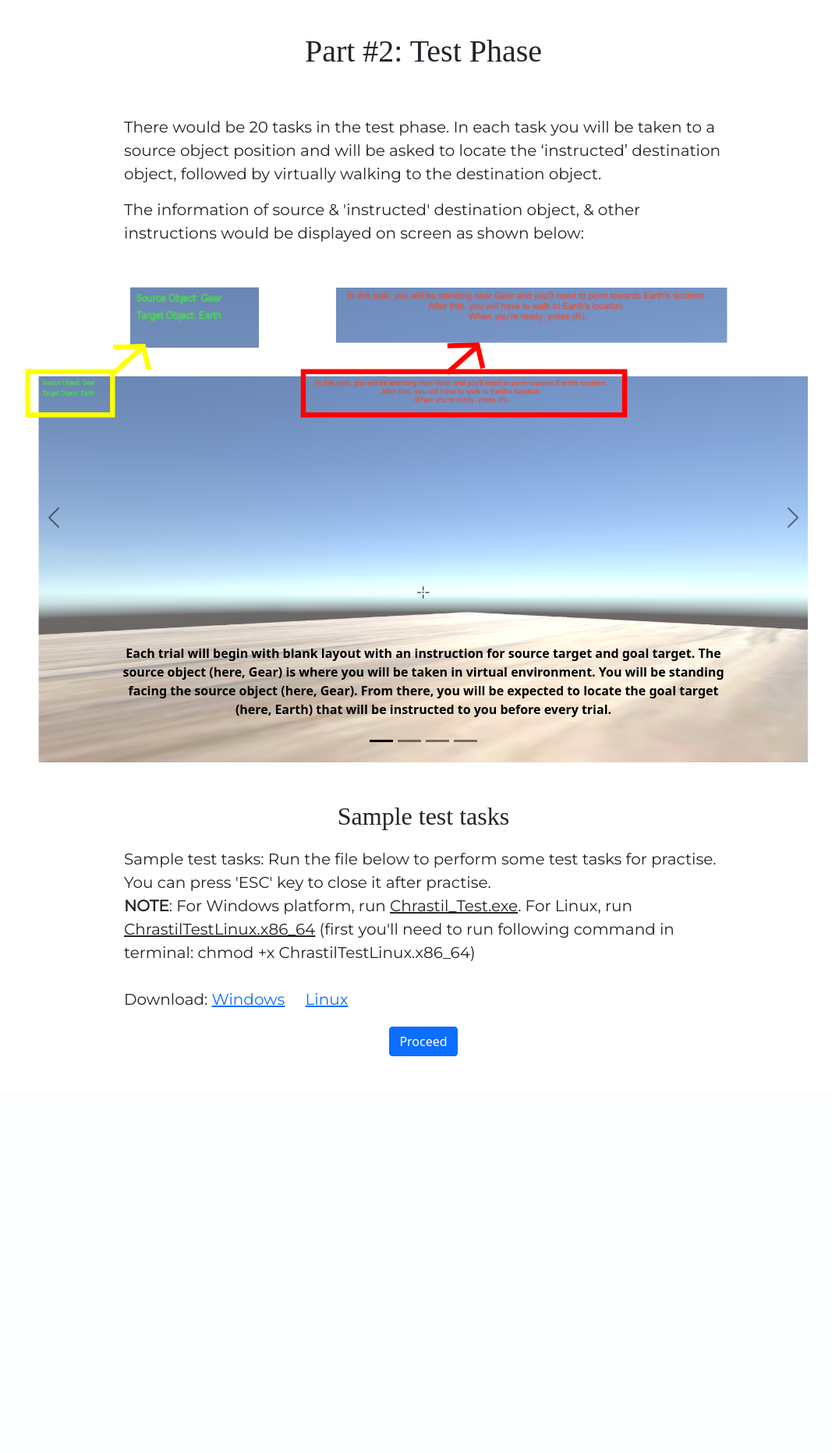
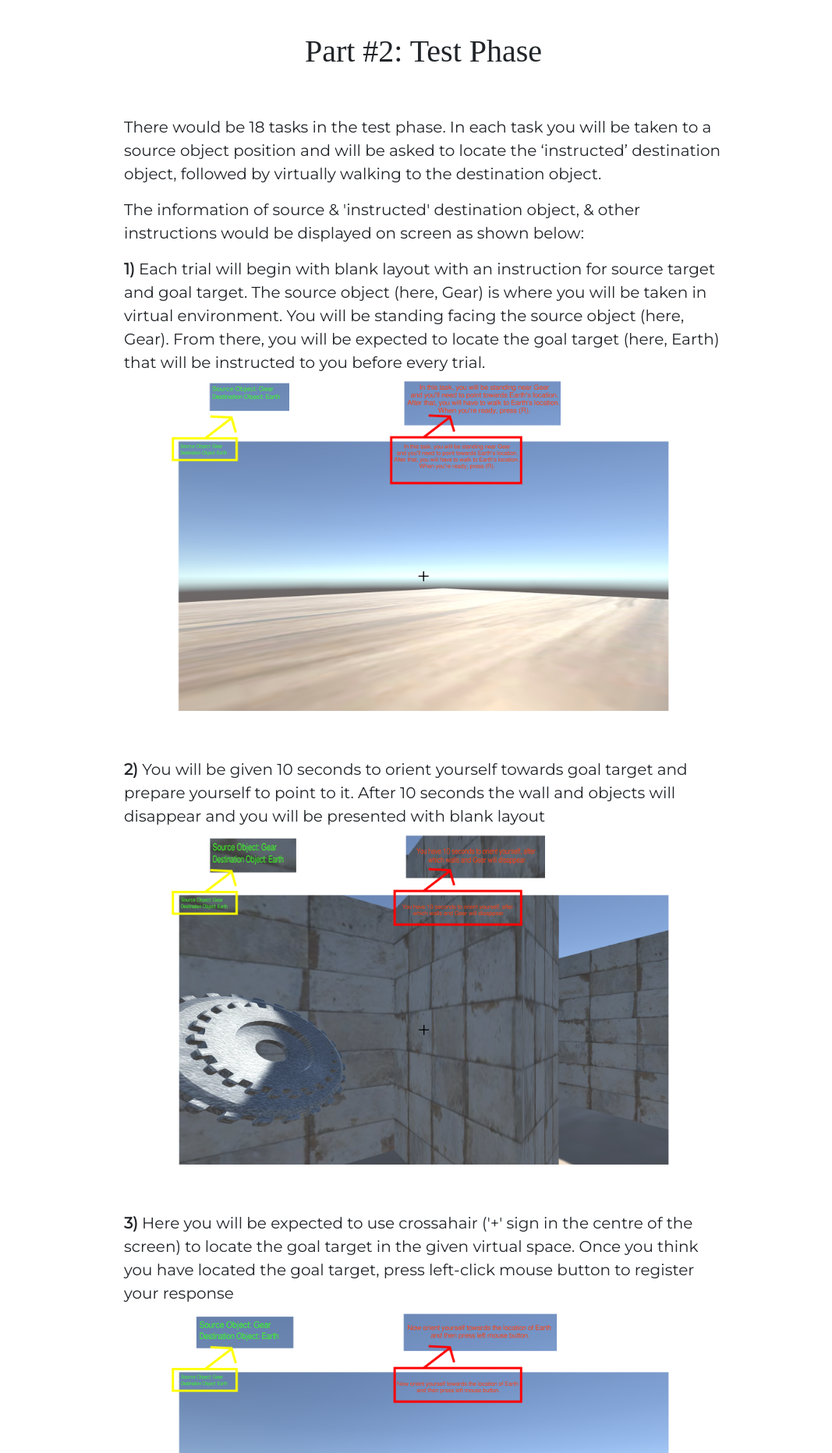
Before and after one commit to DevAcc-MS/Research-Experiment-Platform-, a Flask app: page /gaming/testPhase in a window 1280 px wide. Shown: the part 56-1920 px from the top of the page at 78% size, without its empty margins (97-1164 px from the left). Before the commit the page ends 1411 px from the top, so only its background shows below. Run offline with Flask 2, Linux system fonts and the light colour scheme; some web fonts are replaced.

Commit message:
Removed carousel on test phase page

```diff
--- a/flaskr/modules/gaming/templates/gaming/testPhase.html
+++ b/flaskr/modules/gaming/templates/gaming/testPhase.html
@@ -10,61 +10,36 @@
         <div style="margin-top: 50px; font-family: 'Mate SC', serif; font-size: 50px;">
         <h1> Part #2: Test Phase </h1>
         </div>
-        <div style="margin-top: 50px; font-family: 'Montserrat', sans-serif; font-size: 20px;">
+        <div style="margin-top: 50px; font-size: 20px; font-family: 'Montserrat', sans-serif;">
 
-          <p>There would be 20 tasks in the test phase. In each task you will be taken to a source object position and will be asked to locate the ‘instructed’ destination object, followed by virtually walking to the destination object. </p>
+          <p>There would be 18 tasks in the test phase. In each task you will be taken to a source object position and will be asked to locate the ‘instructed’ destination object, followed by virtually walking to the destination object. </p>
           <p> The information of source & 'instructed' destination object, & other instructions would be displayed on screen as shown below: </p>
+
+          <p>
+            <b>
+              1)</b> Each trial will begin with blank layout with an instruction for source target and goal target.
+              The source object (here, Gear) is where you will be taken in virtual environment. You will be standing facing the source object (here, Gear). From there, you will be expected to locate the goal target (here, Earth) that will be instructed to you before every trial.
+
+            <img src="{{ url_for('static', filename='img/Screen_1.png') }}" class="d-block w-100"> <br><br>
+
+            <b> 2)
+            </b> You will be given 10 seconds to orient yourself towards goal target and prepare yourself to point to it. After 10 seconds the wall and objects will disappear and you will be presented with blank layout
+            <img src="{{ url_for('static', filename='img/Screen_2.png') }}" class="d-block w-100"> <br><br>
+
+            <b> 3)
+            </b> Here you will be expected to use crossahair ('+' sign in the centre of the screen) to locate the goal target in the given virtual space. Once you think you have located the goal target, press left-click mouse button to register your response
+            <img src="{{ url_for('static', filename='img/Screen_3.png') }}" class="d-block w-100"> <br><br>
+
+            <b> 4)
+            </b>
+            After pointing the goal target, you will be expected to virtual reach to the target object by pressing arrow keys. Once you think you have reached the target object, Press ENTER to register your response.
+            <img src="{{ url_for('static', filename='img/Screen_3.png') }}" class="d-block w-100">
+          </p>
+
         </div>
+
     </div>
-    <div class="container">
-      <div id="carouselExampleDark" class="carousel carousel-dark slide" data-bs-ride="carousel">
-          <div class="carousel-indicators">
-            <button type="button" data-bs-target="#carouselExampleDark" data-bs-slide-to="0" class="active" aria-current="true" aria-label="Slide 1"></button>
-            <button type="button" data-bs-target="#carouselExampleDark" data-bs-slide-to="1" aria-label="Slide 2"></button>
-            <button type="button" data-bs-target="#carouselExampleDark" data-bs-slide-to="2" aria-label="Slide 3"></button>
-            <button type="button" data-bs-target="#carouselExampleDark" data-bs-slide-to="3" aria-label="Slide 4"></button>
-          </div>
-          <div class="carousel-inner">
-            <div class="carousel-item active" data-bs-interval="10000">
-              <img src="{{ url_for('static', filename='img/Screen_1.png') }}" class="d-block w-100" alt="Screen1">
-              <div class="carousel-caption d-none d-md-block">
-                <h5></h5>
-                <p><b> Each trial will begin with blank layout with an instruction for source target and goal target.
-                  The source object (here, Gear) is where you will be taken in virtual environment. You will be standing facing the source object (here, Gear). From there, you will be expected to locate the goal target (here, Earth) that will be instructed to you before every trial.</b></p>
-              </div>
-            </div>
-            <div class="carousel-item" data-bs-interval="10000">
-              <img src="{{ url_for('static', filename='img/Screen_2.png') }}" class="d-block w-100" alt="Screen2">
-              <div class="carousel-caption d-none d-md-block">
-                <h5></h5>
-                <p><b>You will be given 10 seconds to orient yourself towards goal target and prepare yourself to point to it. After 10 seconds the wall and objects will disappear and you will be presented with blank layout </b></p>
-              </div>
-            </div>
-            <div class="carousel-item" data-bs-interval="10000">
-              <img src="{{ url_for('static', filename='img/Screen_3.png') }}" class="d-block w-100" alt="Screen3">
-              <div class="carousel-caption d-none d-md-block">
-                <h5></h5>
-                <p><b>Here you will be expected to use crossahair ('+' sign in the centre of the screen) to locate the goal target in the given virtual space. Once you think you have located the goal target, press left-click mouse button to register your response</b></p>
-              </div>
-            </div>
-            <div class="carousel-item">
-              <img src="{{ url_for('static', filename='img/Screen_4.png') }}" class="d-block w-100" alt="Screen4">
-              <div class="carousel-caption d-none d-md-block">
-                <h5></h5>
-                <p><b>After pointing the goal target, you will be expected to virtual reach to the target object by pressing arrow keys. Once you think you have reached the target object, Press ENTER to register your response. </b></p>
-              </div>
-            </div>
-          </div>
-          <button class="carousel-control-prev" type="button" data-bs-target="#carouselExampleDark" data-bs-slide="prev">
-            <span class="carousel-control-prev-icon" aria-hidden="true"></span>
-            <span class="visually-hidden">Previous</span>
-          </button>
-          <button class="carousel-control-next" type="button" data-bs-target="#carouselExampleDark" data-bs-slide="next">
-            <span class="carousel-control-next-icon" aria-hidden="true"></span>
-            <span class="visually-hidden">Next</span>
-          </button>
-      </div>
-    </div>
+
     <div style="display: flex; align-items: center; flex-direction: column; flex-wrap: wrap; margin-left: 20%; margin-right: 20%; margin-bottom: 20px;">
         <div style="margin-top: 50px; font-family: 'Mate SC', serif; font-size: 50px;">
             <h2> Sample test tasks </h2>
@@ -74,8 +49,8 @@
             &nbsp;&nbsp; &nbsp;&nbsp; &nbsp;&nbsp; &nbsp;&nbsp; &nbsp;&nbsp; &nbsp;&nbsp;  <br>
             <b>NOTE</b>: For Windows platform, run <u> Chrastil_Test.exe</u>. For Linux, run <u>ChrastilTestLinux.x86_64</u> (first you'll need to run following command in terminal: chmod +x ChrastilTestLinux.x86_64) <br><br>
 
-            Download: <a href="https://iiitaphyd-my.sharepoint.com/:u:/g/personal/sharique_mohd_research_iiit_ac_in/EXQ0jwKU1zBHvlHQmK4eEpMBwrTg2DplqMSQ7gw9axkn0w?e=cQ3lvp">Windows</a> &nbsp; &nbsp;
-            <a href="https://iiitaphyd-my.sharepoint.com/:u:/g/personal/sharique_mohd_research_iiit_ac_in/EbaPA5B-l_NEmh5O4AJ21JoBAGhPVWMg_l-tLfFUTg5qJg?e=0y254I">Linux</a>
+            Download: <a href="https://iiitaphyd-my.sharepoint.com/:f:/g/personal/sharique_mohd_research_iiit_ac_in/Em4Ehy6geWNKrxwJv2P2uOkB0RgHTWzwBJmxsxCTRfNHSg?e=Tkqwl7">Windows</a> &nbsp; &nbsp;
+            <a href="https://iiitaphyd-my.sharepoint.com/:f:/g/personal/sharique_mohd_research_iiit_ac_in/Evoaa_7X4LNDix_ZOFk-nJ8BCO-h9b-JnkLEamkR8GLi9Q?e=Ark11u">Linux</a>
         </div>
     </div>
 
```
Also changed, not shown: flaskr/modules/nongaming/templates/nongaming/testPhase.html (+26 -53 lines), flaskr/static/img/Screen_1.png, flaskr/static/img/Screen_2.png, flaskr/static/img/Screen_3.png, flaskr/static/img/Screen_4.png.
